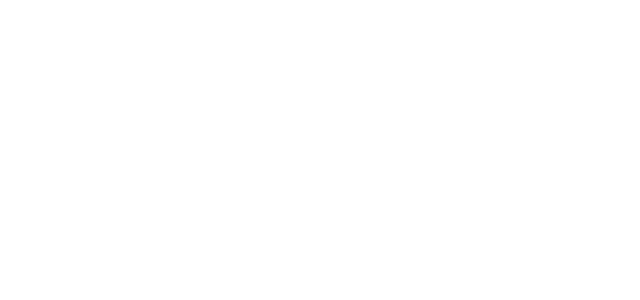
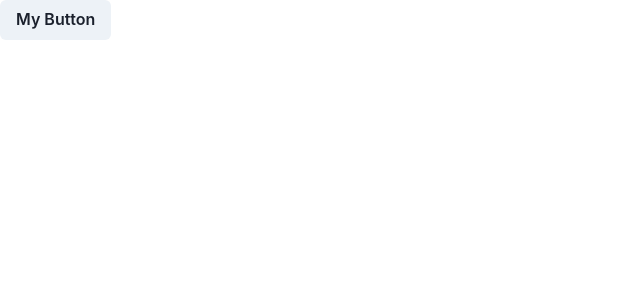
Before and after one commit to Maaz-Selia/my-site, a React (Vite) app: page / in a window 1280 px wide. Shown: the top 300 px of the page, without its empty margins (0-640 px from the left). Built offline with nearby package versions, Linux system fonts and the light colour scheme.

Commit message:
Installed Chakra UI

```diff
--- a/package.json
+++ b/package.json
@@ -10,6 +10,10 @@
     "preview": "vite preview"
   },
   "dependencies": {
+    "@chakra-ui/react": "^2.8.2",
+    "@emotion/react": "^11.11.3",
+    "@emotion/styled": "^11.11.0",
+    "framer-motion": "^11.0.3",
     "react": "^18.2.0",
     "react-dom": "^18.2.0"
   },
--- a/src/App.tsx
+++ b/src/App.tsx
@@ -1,9 +1,10 @@
+import { Button } from "@chakra-ui/react"
 
 
 function App() {
 
   return (
-    null
+    <Button>My Button</Button>
   )
 }
 
--- a/src/main.tsx
+++ b/src/main.tsx
@@ -1,10 +1,13 @@
 import React from 'react'
 import ReactDOM from 'react-dom/client'
+import { ChakraProvider  } from '@chakra-ui/react'
 import App from './App.tsx'
 import './index.css'
 
 ReactDOM.createRoot(document.getElementById('root')!).render(
   <React.StrictMode>
-    <App />
+    <ChakraProvider>
+      <App />
+    </ChakraProvider>
   </React.StrictMode>,
 )
```
Also changed, not shown: 1 other file (tests, documents, lock files or other folders).
